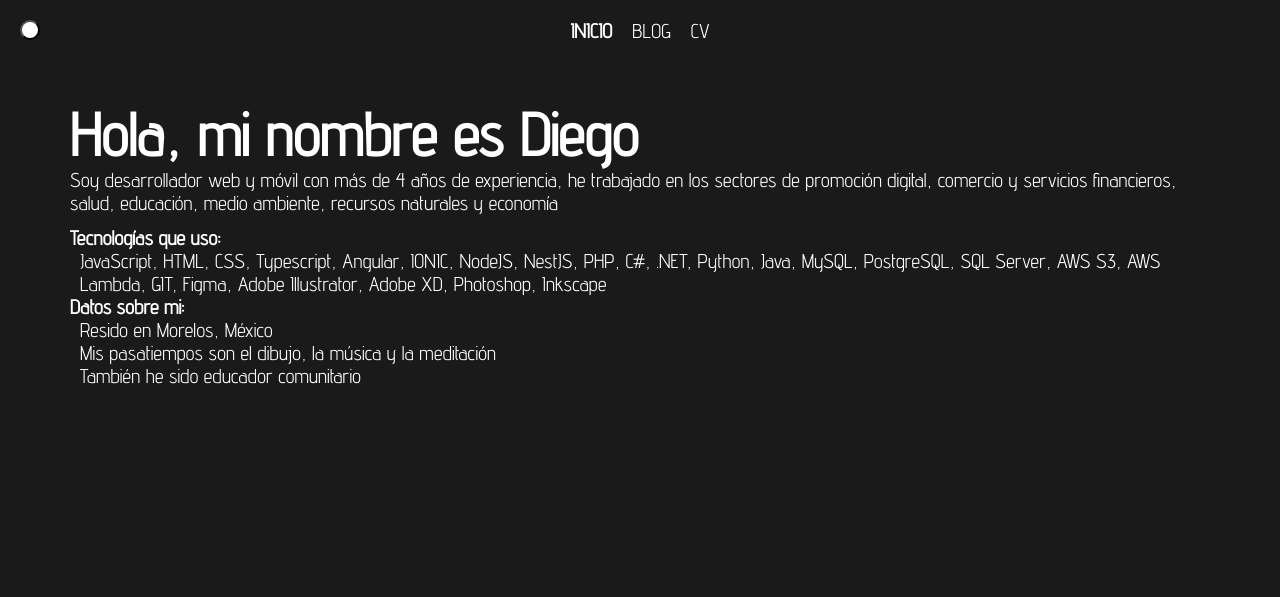
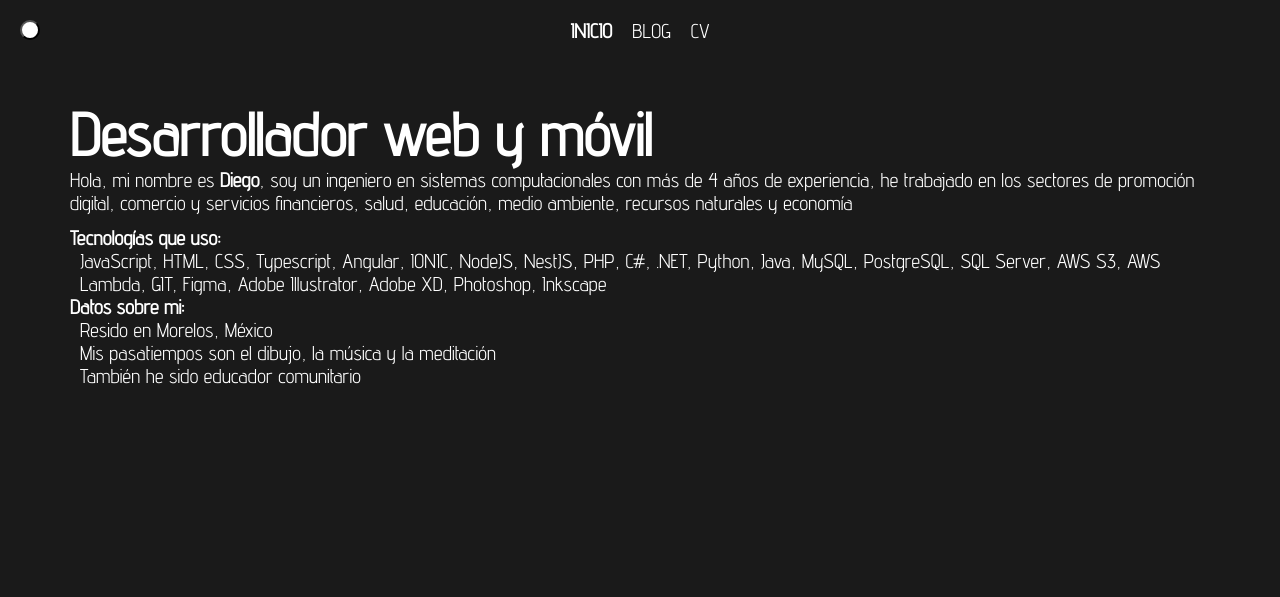
Before and after one commit to djaimej/cadmus, an Astro site: page / in a window 1280 px wide. Shown: the top 597 px of the page. Built offline with nearby package versions, Linux system fonts and the light colour scheme; Astro itself is replaced by a stand-in of ours; some packages are replaced by stand-ins of ours.

Commit message:
[ADD]: SEO

```diff
--- a/package.json
+++ b/package.json
@@ -10,6 +10,7 @@
   },
   "dependencies": {
     "@astrojs/starlight": "^0.34.3",
+    "@astrolib/seo": "^1.0.0-beta.8",
     "astro": "^5.6.1",
     "rehype-mathjax": "^7.1.0",
     "remark-math": "^6.0.0"
--- a/src/pages/index.astro
+++ b/src/pages/index.astro
@@ -1,12 +1,17 @@
 ---
+import { AstroSeo } from '@astrolib/seo';
 import BaseLayout from "../layouts/BaseLayout.astro";
 ---
 
 <BaseLayout current="start">
   <section>
-    <h1>Hola, mi nombre es Diego</h1>
+    <AstroSeo
+      title="Desarrollador web y móvil"
+      description="ingeniero en sistemas computacionales"
+    />
+    <h1>Desarrollador web y móvil</h1>
     <p>
-      Soy desarrollador web y móvil con más de 4 años de experiencia,
+      Hola, mi nombre es <strong>Diego</strong>, soy un ingeniero en sistemas computacionales con más de 4 años de experiencia,
       he trabajado en los sectores de promoción digital, comercio y servicios financieros, salud, educación, medio ambiente, recursos naturales y economía
     </p>
     <br>
```
Also changed, not shown: src/pages/posts/01-notas.md (renamed from src/pages/posts/notas.md), src/pages/posts/02-algoritmica.md (renamed from src/pages/posts/algoritmica.md), 1 other file.
